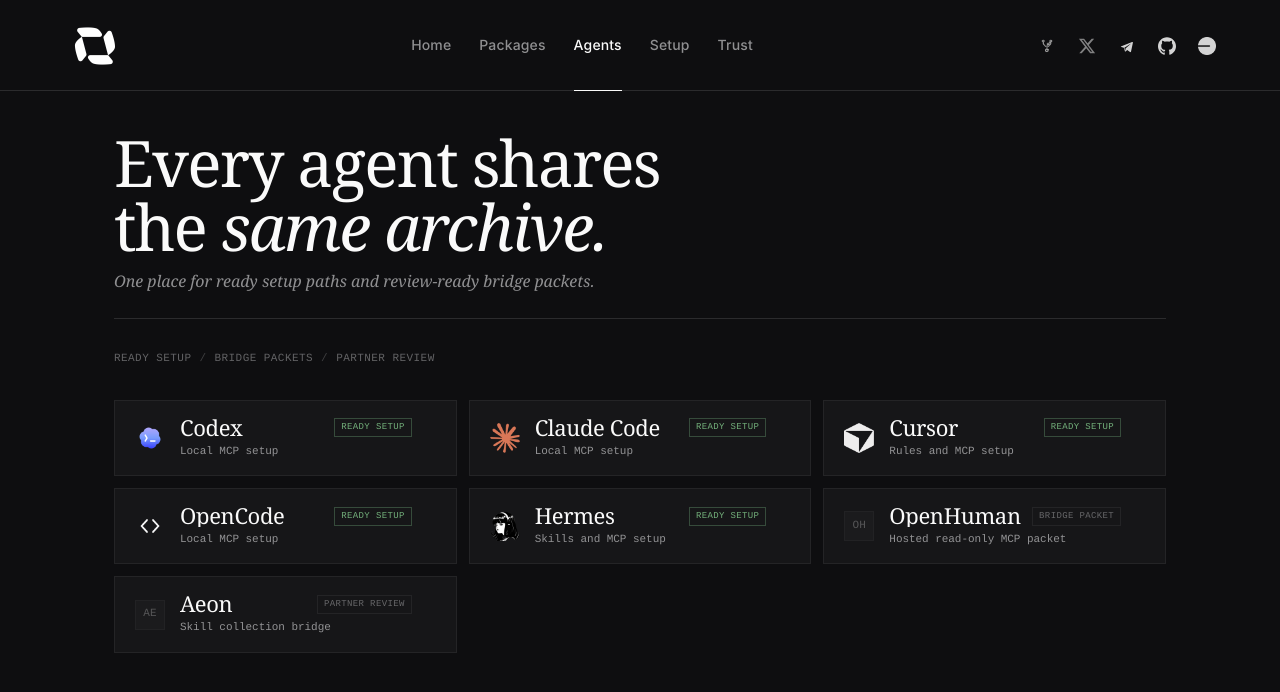
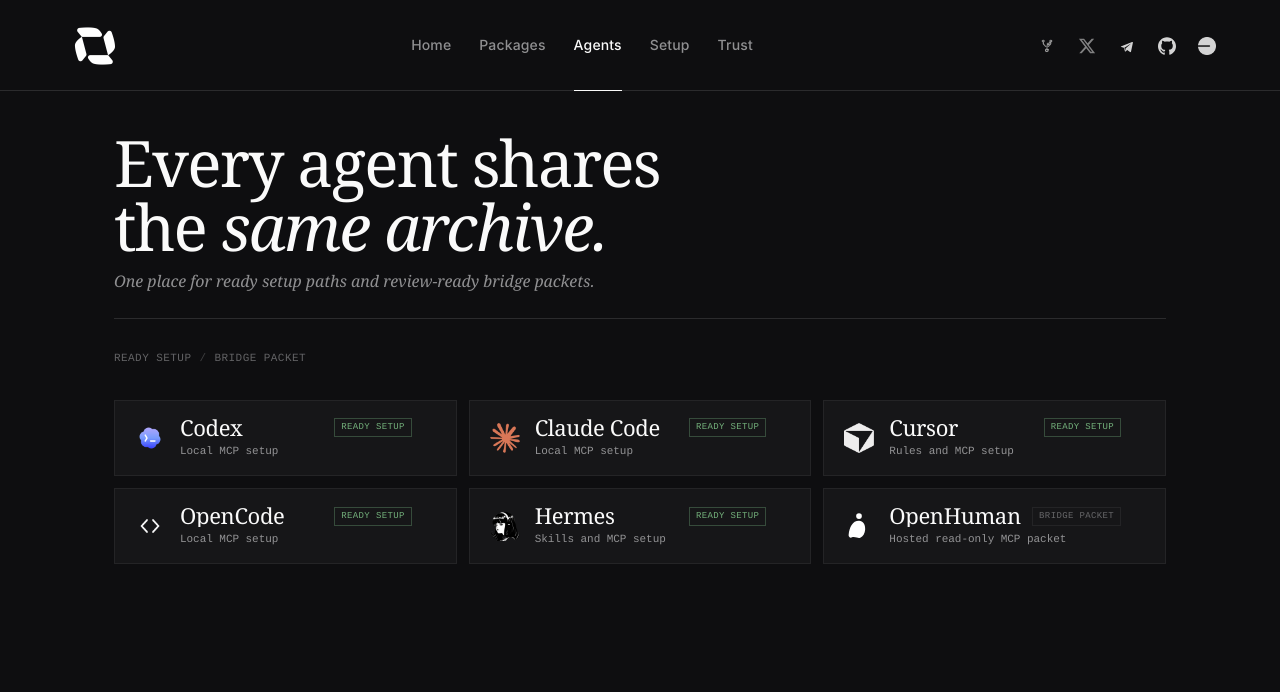
Before and after one commit to nipmod/nipmod, a Next.js app in the folder site/: page /agents in a window 1280 px wide. Shown: the top 692 px of the page. Built offline with nearby package versions, Linux system fonts and the light colour scheme.

Commit message:
Update OpenHuman agent card

```diff
--- a/site/app/agents/agents-view.tsx
+++ b/site/app/agents/agents-view.tsx
@@ -22,7 +22,7 @@
   logo?: string;
   name: string;
   note: string;
-  status: "Ready setup" | "Bridge packet" | "Partner review";
+  status: "Ready setup" | "Bridge packet";
 };
 
 const agents: AgentConnection[] = [
@@ -69,18 +69,10 @@
   {
     href: "/openhuman",
     id: "openhuman",
-    initials: "oh",
+    logo: "/agents/openhuman.svg",
     name: "OpenHuman",
     note: "Hosted read-only MCP packet",
     status: "Bridge packet"
-  },
-  {
-    href: "/aeon",
-    id: "aeon",
-    initials: "ae",
-    name: "Aeon",
-    note: "Skill collection bridge",
-    status: "Partner review"
   }
 ];
 
@@ -171,9 +163,7 @@
       >
         <span>Ready setup</span>
         <span style={{ color: "rgba(237,237,239,0.22)" }}>/</span>
-        <span>Bridge packets</span>
-        <span style={{ color: "rgba(237,237,239,0.22)" }}>/</span>
-        <span>Partner review</span>
+        <span>Bridge packet</span>
       </div>
       <section
         style={{
```
Also changed, not shown: site/public/agents/openhuman.svg (added).
